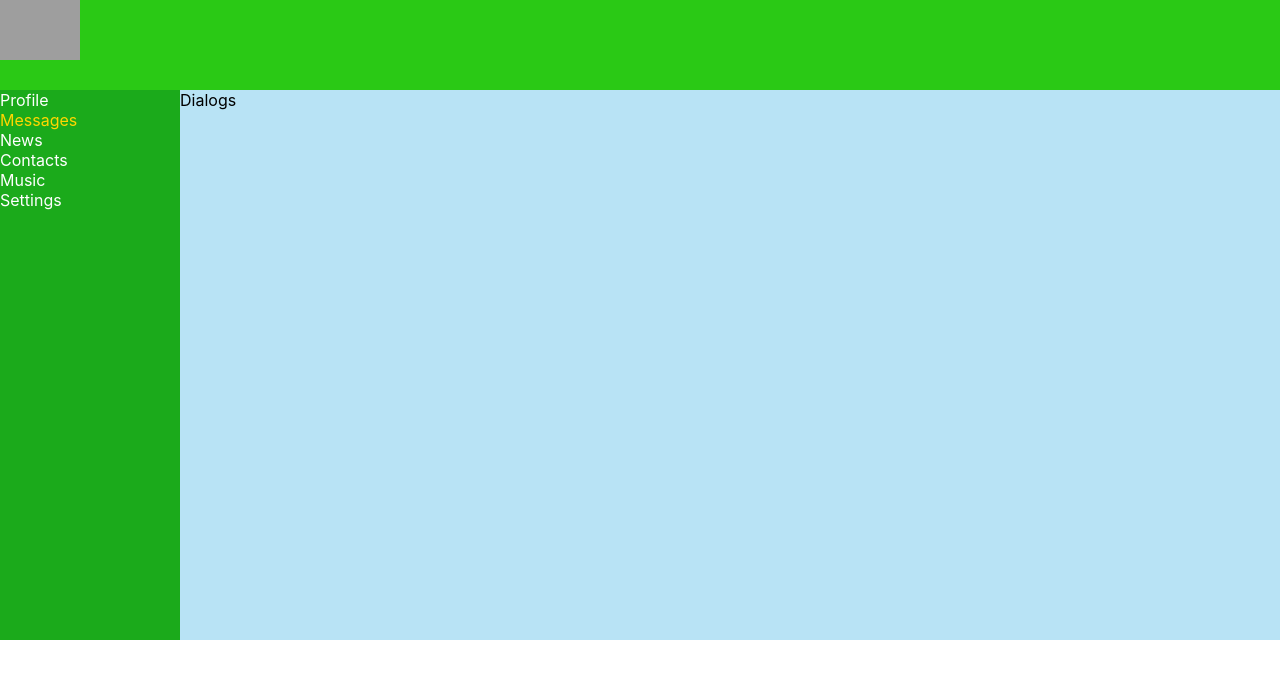
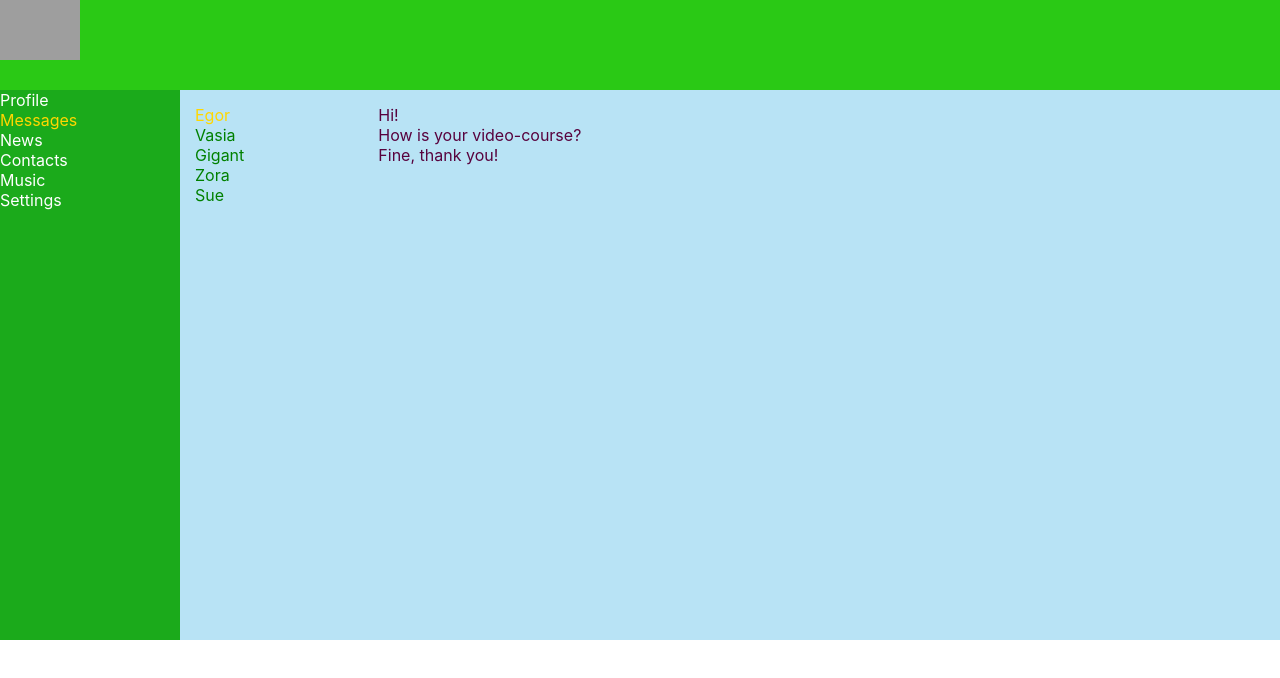
Before and after one commit to EgorBYV/learning_react, a React (Create React App) app: page /dialogs in a window 1280 px wide. Shown: the top 678 px of the page. Built offline with nearby package versions, Linux system fonts and the light colour scheme; grey boxes are pictures that could not be loaded.

Commit message:
Добавлена верстка диалогов(Messages)

```diff
--- a/src/components/Dialogs/Dialogs.jsx
+++ b/src/components/Dialogs/Dialogs.jsx
@@ -3,7 +3,35 @@ import classes from './Dialogs.module.css'
 const Dialogs = (props) => {
     return (
         <div className={classes.Dialogs}>
-            Dialogs
+            <div className={classes.dialogs_items}>
+                <div className={classes.dialog + ' ' + classes.active}>
+                    Egor
+                </div>
+                <div className={classes.dialog}>
+                    Vasia
+                </div>
+                <div className={classes.dialog}>
+                    Gigant
+                </div>
+                <div className={classes.dialog}>
+                    Zora
+                </div>
+                <div className={classes.dialog}>
+                    Sue
+                </div>
+
+            </div>
+            <div className={classes.messages}>
+                <div className={classes.message}>
+                    Hi!
+                </div>
+                <div className={classes.message}>
+                    How is your video-course?
+                </div>
+                <div className={classes.message}>
+                    Fine, thank you!
+                </div>
+            </div>
         </div>
     )
 }
--- a/src/components/Dialogs/Dialogs.module.css
+++ b/src/components/Dialogs/Dialogs.module.css
@@ -0,0 +1,27 @@
+.Dialogs {
+    display: grid;
+    grid-template-columns: 2fr 10fr;
+
+}
+
+.dialogs_items {
+    padding: 15px;
+}
+
+.dialog {
+    color: green;
+}
+
+.dialogs_items .active {
+    color: gold
+}
+
+
+
+.messages {
+    padding: 15px;
+}
+
+.message {
+    color: rgb(88, 3, 62);
+}
--- a/src/components/Navbar/Navbar.jsx
+++ b/src/components/Navbar/Navbar.jsx
@@ -14,7 +14,7 @@ const Navbar = () => {
         <NavLink to="/news" className={navData => navData.isActive ? classes.active : classes.item}>News</NavLink>
       </div>
       <div>
-        <NavLink to="/contacts" className={navData => navData.isActive ? classes.active : 0}>Contacts</NavLink>
+        <NavLink to="/contacts" className={navData => navData.isActive ? classes.active : classes.item}>Contacts</NavLink>
       </div>
       <div>
         <NavLink to="/music" className={navData => navData.isActive ? classes.active : classes.item}>Music</NavLink>
```
